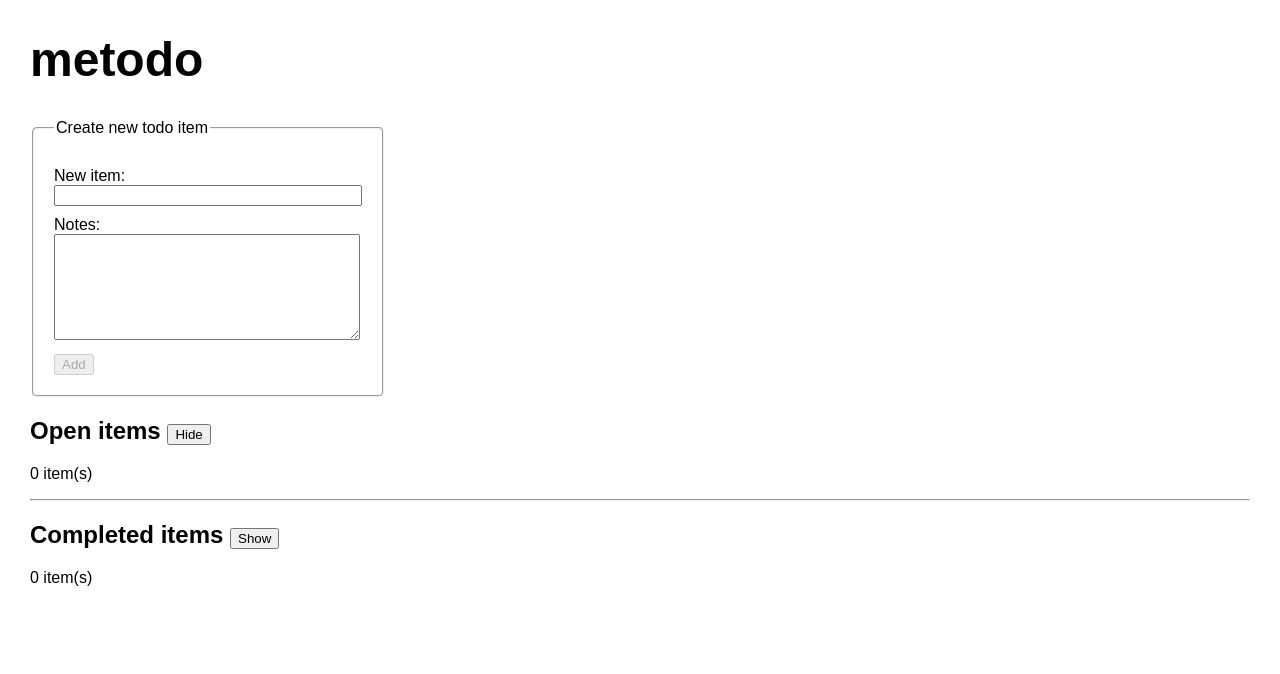
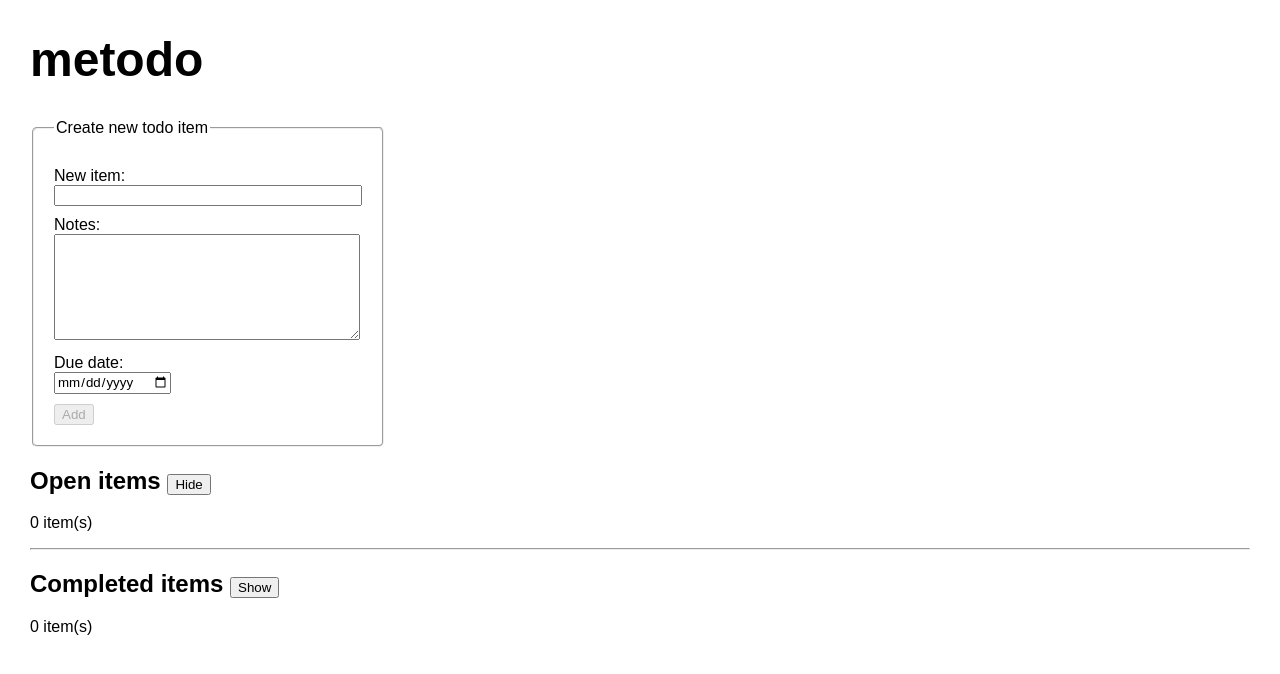
Before and after one commit to dku7/fe-metodo, a React (Vite) app: page / in a window 1280 px wide. Shown: the top 674 px of the page. Built offline with nearby package versions, Linux system fonts and the light colour scheme.

Commit message:
add due date to items

```diff
--- a/src/App.jsx
+++ b/src/App.jsx
@@ -19,10 +19,13 @@ const App = () => {
   const [todoList, setTodoList] = useStorageState("todolist", []);
   const [newTodoTitle, setNewTodoTitle] = useState("");
   const [newTodoNotes, setNewTodoNotes] = useState("");
+  const [newTodoDueDate, setNewTodoDueDate] = useState(null);
 
   const handNewTodoTitleChange = (event) => setNewTodoTitle(event.target.value);
   const handleNewTodoNotesChange = (event) =>
     setNewTodoNotes(event.target.value);
+  const handleNewTodoDueDateChange = (event) =>
+    setNewTodoDueDate(event.target.value);
 
   const handleNewTodoSubmit = (event) => {
     event.preventDefault();
@@ -33,6 +36,7 @@ const App = () => {
       title: newTodoTitle,
       notes: newTodoNotes,
       id: Date.now(),
+      due_date: newTodoDueDate,
       complete: false,
     };
 
@@ -62,8 +66,10 @@ const App = () => {
       <AddNewTodo
         newTodoTitle={newTodoTitle}
         newTodoNotes={newTodoNotes}
+        newTodoDueDate={newTodoDueDate}
         onNewTodoTitleChange={handNewTodoTitleChange}
         onNewTodoNotesChange={handleNewTodoNotesChange}
+        onNewTodoDueDateChange={handleNewTodoDueDateChange}
         onNewTodoSubmit={handleNewTodoSubmit}
       />
       <TodoList
--- a/src/components/AddNewTodo.jsx
+++ b/src/components/AddNewTodo.jsx
@@ -1,10 +1,14 @@
-const AddNewTodo = ({
-  newTodoTitle,
-  newTodoNotes,
-  onNewTodoTitleChange,
-  onNewTodoNotesChange,
-  onNewTodoSubmit,
-}) => {
+const AddNewTodo = (props) => {
+  const {
+    newTodoTitle,
+    newTodoNotes,
+    newTodoDueDate,
+    onNewTodoTitleChange,
+    onNewTodoNotesChange,
+    onNewTodoDueDateChange,
+    onNewTodoSubmit,
+  } = props;
+
   return (
     <div className="AddNewTodo">
       <form onSubmit={onNewTodoSubmit}>
@@ -27,6 +31,14 @@ const AddNewTodo = ({
             id="todo-notes"
             value={newTodoNotes}
             onChange={onNewTodoNotesChange}></textarea>
+          <label htmlFor="todo-due-date">Due date:</label>
+          <input
+            type="date"
+            name="todo-due-date"
+            id="todo-due-date"
+            value={newTodoDueDate}
+            onChange={onNewTodoDueDateChange}
+          />
           <button type="submit" disabled={!newTodoTitle}>
             Add
           </button>
--- a/src/components/TodoItem.jsx
+++ b/src/components/TodoItem.jsx
@@ -19,7 +19,14 @@ const TodoItem = ({ todo, onDoItem, onDeleteItem }) => {
         {todo.title}
       </label>
       <button onClick={() => onDeleteItem(todo.id)}>Delete</button>
-      <p className="TodoItem__notes">{isNotesVisible && todo.notes}</p>
+      <div className="TodoItem__notes">
+        {isNotesVisible && (
+          <>
+            <p>Notes: {todo.notes}</p>
+            <p>Due date: {todo.due_date}</p>
+          </>
+        )}
+      </div>
     </li>
   );
 };
```
